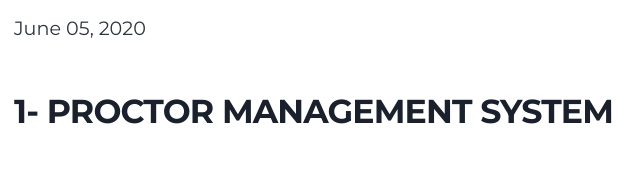
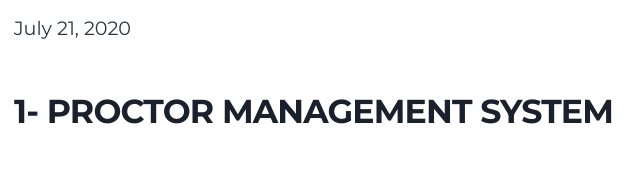
Before and after one commit to baazis/Gatsby-Blog-Saurabh, a Gatsby site: page /Myprojects/projects/ in a window 1280 px wide. Shown: the part 207-381 px from the top of the page, 310-950 px from the left. Built offline with nearby package versions, Linux system fonts and the light colour scheme; Gatsby itself is replaced by a stand-in of ours.

Commit message:
Update projects.md

```diff
--- a/content/blog/Myprojects/projects.md
+++ b/content/blog/Myprojects/projects.md
@@ -1,6 +1,6 @@
 ---
 title: 4- College Project - PROCTOR MANAGEMENT SYSTEM
-date: "2020-06-05T23:46:37.121Z"
+date: "2020-07-21T23:46:37.121Z"
 description: "SEM- 2 DSA CPP Project"
 ---
 
```
